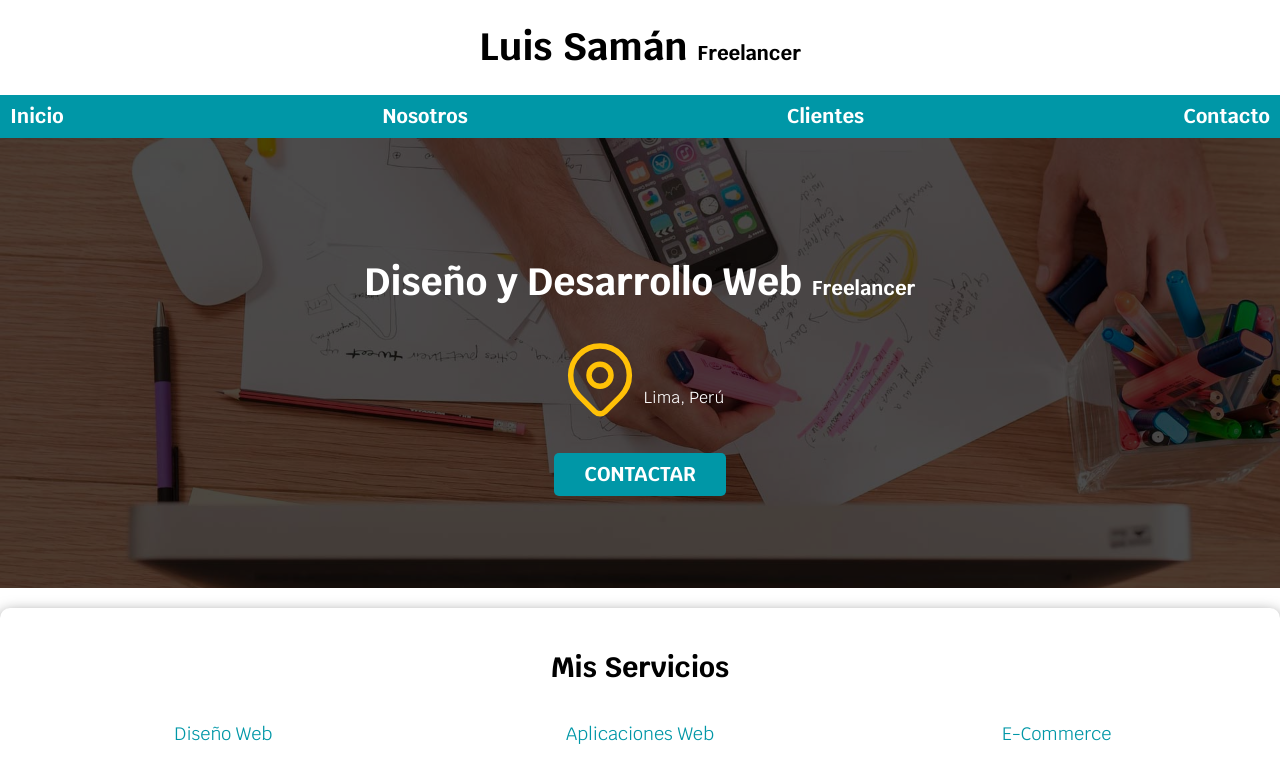
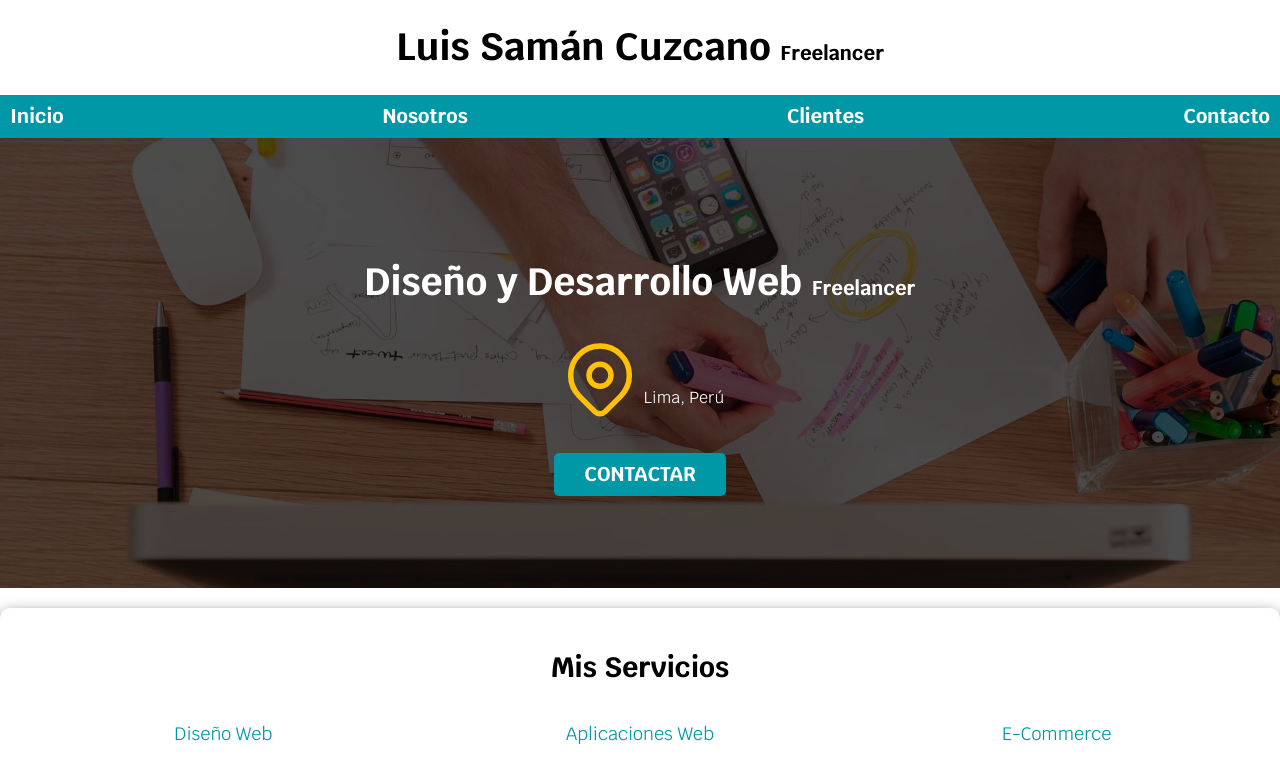
Before and after one commit to arturosc20/freelancer-site, a plain HTML site: page index.html in a window 1280 px wide. Shown: the top 760 px of the page. Drawn offline with Linux system fonts and the light colour scheme.

Commit message:
cambio nombre

```diff
--- a/index.html
+++ b/index.html
@@ -15,7 +15,7 @@
 </head>
 
 <body>
-    <h1 class="title">Luis Samán
+    <h1 class="title">Luis Samán Cuzcano
         <span>Freelancer</span>
     </h1>
     <div class="nav-bg">
```
